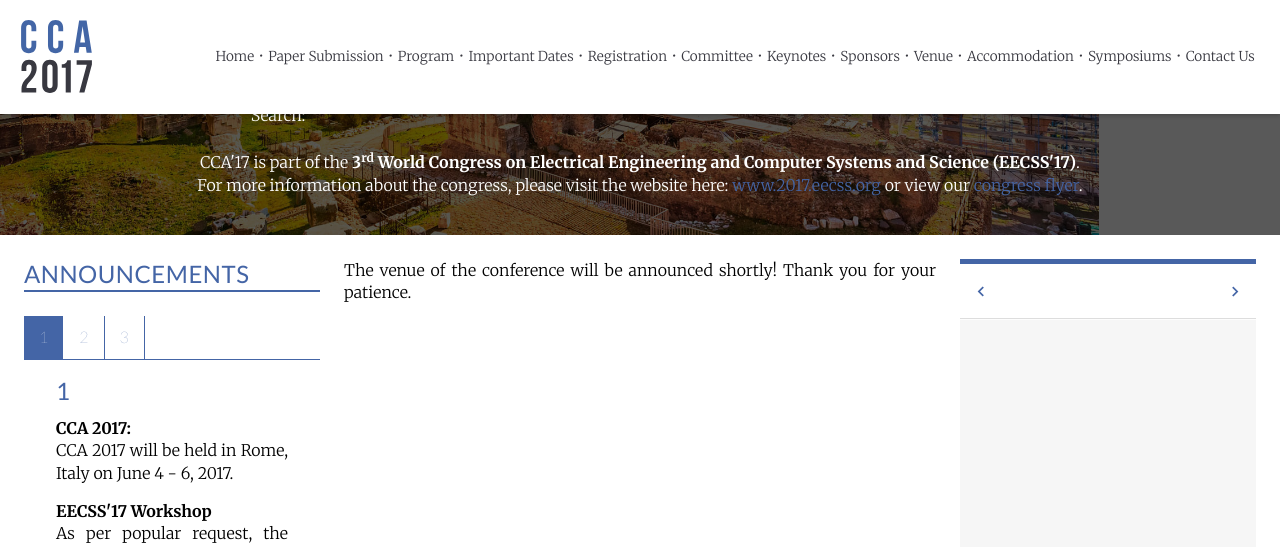
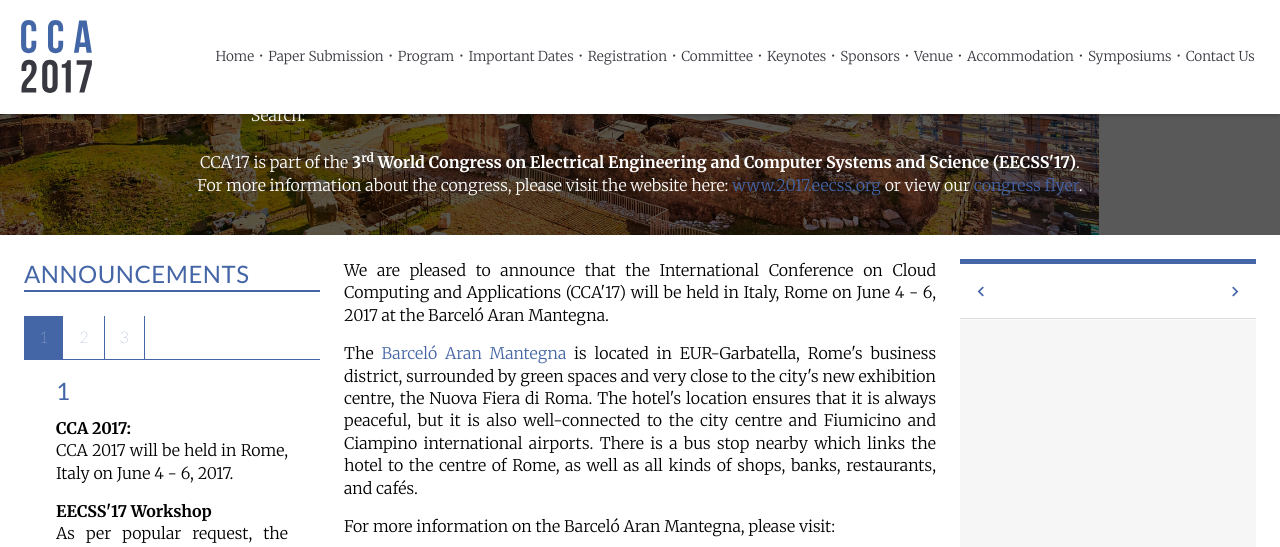
Before and after one commit to intaset/ccaconference, a Jekyll site: the page built from venue.html, in a window 1280 px wide and 1400 px high, scrolled down 272 px. Shown: the top 547 px of the window. Built offline with Jekyll 4.4.1, drawn with Linux system fonts in a browser that asks for light colours; nearby versions of some CDN libraries; Markdown is read by kramdown in place of the engine named in the settings; comment, search, counter and statistics services are not loaded; some of the changed text lies outside the part shown.

Commit message:
added hotel Info

```diff
--- a/registration.html
+++ b/registration.html
@@ -91,7 +91,10 @@ keyword: cloud services, iaas, paas, saas, cloud infrastructures, cloud computin
     <th class="date-title" rowspan="1">Workshop Registration***<br>Prior to May 1, 2017</th>
     <td class="imp-date">€122</td>
     </tr>
-</tbody></table>
+</tbody>
+</table>
+
+
 </div>
 
 <p class="body">*Student Identification will be Required on Registration Desk.<br>
--- a/venue.html
+++ b/venue.html
@@ -7,21 +7,23 @@ keyword: cloud services, iaas, paas, saas, cloud infrastructures, cloud computin
 
 <div class="unit unit-s-1 unit-m-1-4-1 unit-l-1-4-1">
   <div class="unit-spacer content">
-  <p class="body">The venue of the conference will be announced shortly! Thank you for your patience.</p>
-<!--     <p class="body">We are pleased to announce that the 4<sup>th</sup>  International Conference on Multimedia and Human-Computer Interaction (MHCI'16) will be held in Budapest, Hungary, on August  16 - 17, 2016 at the Novotel Budapest Centrum.</p>
- <p class="body">Art nouveau style Novotel Budapest  Centrum is located in the city centre with easy access. Enjoy 4-star comfort in  sound-proof, air-conditioned rooms with tea/coffee making facilities. Café  Palace restaurant await our guests with live piano music, Hungarian and  International tastes. The hotel offers free entrance into a fitness room, jacuzzi,  and sauna. Free WiFi is available in the entire Hotel. </p>
- <p class="body">
-  Metro, trams and buses are on your  doorstep. Novotel Budapest Centrum is close to Keleti Railway station as well  to Blaha Lujza square on Pest side of Budapest. With easy access to public  transportation, you can quickly reach the Danube River, shopping areas of  Budapest, the Syma congress centre, Hungexpo exhibition field, or the Budapest  Arena concert hall. Restaurants with international kitchen and excellent bars,  pubs can be found in close proximity of the Hotel.</p>
- <p class="body">For more information on Novotel  Budapest Centrum, please visit:</p>
+  <!-- <p class="body">The venue of the conference will be announced shortly! Thank you for your patience.</p> -->
 
-<center><a href="http://www.accorhotels.com/gb/hotel-3560-novotel-budapest-centrum/index.shtml" target="_blank" class="body-link"><img src="../img/novotel_logo.png" class="flex-sponsor"></a></center>
+<p class="body">We are pleased to announce that the International Conference on Cloud Computing and Applications (CCA'17) will be held in Italy, Rome on June 4 - 6, 2017 at the Barceló Aran Mantegna.</p>
+
+<p class="body">The <a href="https://www.barcelo.com/en-us/hotels/italy/rome/barcelo-aran-mantegna/" target="_blank" class="body-link">Barceló Aran Mantegna</a> is located in EUR-Garbatella, Rome's business district, surrounded by green spaces and very close to the city's new exhibition centre, the Nuova Fiera di Roma. The hotel's location ensures that it is always peaceful, but it is also well-connected to the city centre and Fiumicino and Ciampino international airports. There is a bus stop nearby which links the hotel to the centre of Rome, as well as all kinds of shops, banks, restaurants, and cafés.</p>
+
+<p class="body">For more information on the Barceló Aran Mantegna, please visit:</p>
+<br>
+<center><a href="https://www.barcelo.com/en-us/hotels/italy/rome/barcelo-aran-mantegna/" target="_blank" class="body-link"><img src="../img/Logo-Barcelo_BHR_pos.png"  width="60%"></a></center>
+<br>
+<p class="body">Rome, Italy’s capital, is a sprawling, cosmopolitan city with nearly 3,000 years of globally influential art, architecture and culture on display. Ancient ruins such as the Forum and the Colosseum evoke the power of the former Roman Empire. Vatican City, headquarters of the Roman Catholic Church, has St. Peter’s Basilica and the Vatican Museums, which house masterpieces such as Michelangelo’s Sistine Chapel frescoes.</p>
+
+<p class="body">Rome can be reached very easily via its airports (Leonardo da Vinci and Ciampino), by rail (the two large stations, Termini and Tiburtina), and even by sea (the ports of Ostia, Fiumicino and Civitavecchia). </p>
+
+<p class="body">For more information on Rome, please visit <b><i><a href="http://www.turismoroma.it" target="_blank" class="body-link">Turismoroma</a></i></b>, the city’s tourist portal.</p>
 
 
- <p class="body">Often described as the &quot;Little  Paris of Middle Europe&quot;, Budapest is famous not only for the monuments  reflecting its own 1,000-year-old culture, but also for the relics of others  who settled here. Remains from both Roman occupation and much later ruled by the  Turks can still be seen in the city. After the Ottoman Empire the union with  Austria has a particular influence on the city's form and style.</p>
- <p class="body">The capital has two sides, Buda and  Pest, stretching along the banks of the Danube, representing two different  characters of the city.<br>
-  Suburban Buda and its historic castle  district offer medieval streets and houses, museums, caves and Roman ruins. The  dynamic Pest side boasts the largest parliament building in Europe, riverside  promenades, flea markets, bookstores, antique stores and café houses.</p>
-  <p class="body">
-  Budapest has a lot to offer. Museums  and galleries, churches and synagogues, palaces and historic buildings, baths  and pools are presented together with the influence of Secession in the city.</p>
- <p class="body">For more information on Budapest,  please visit: <a href="http://www.budapest.com" class="body-link">www.budapest.com</a>. </p> -->
+
   </div>
   </div>
```
Also changed, not shown: 2 other files.
